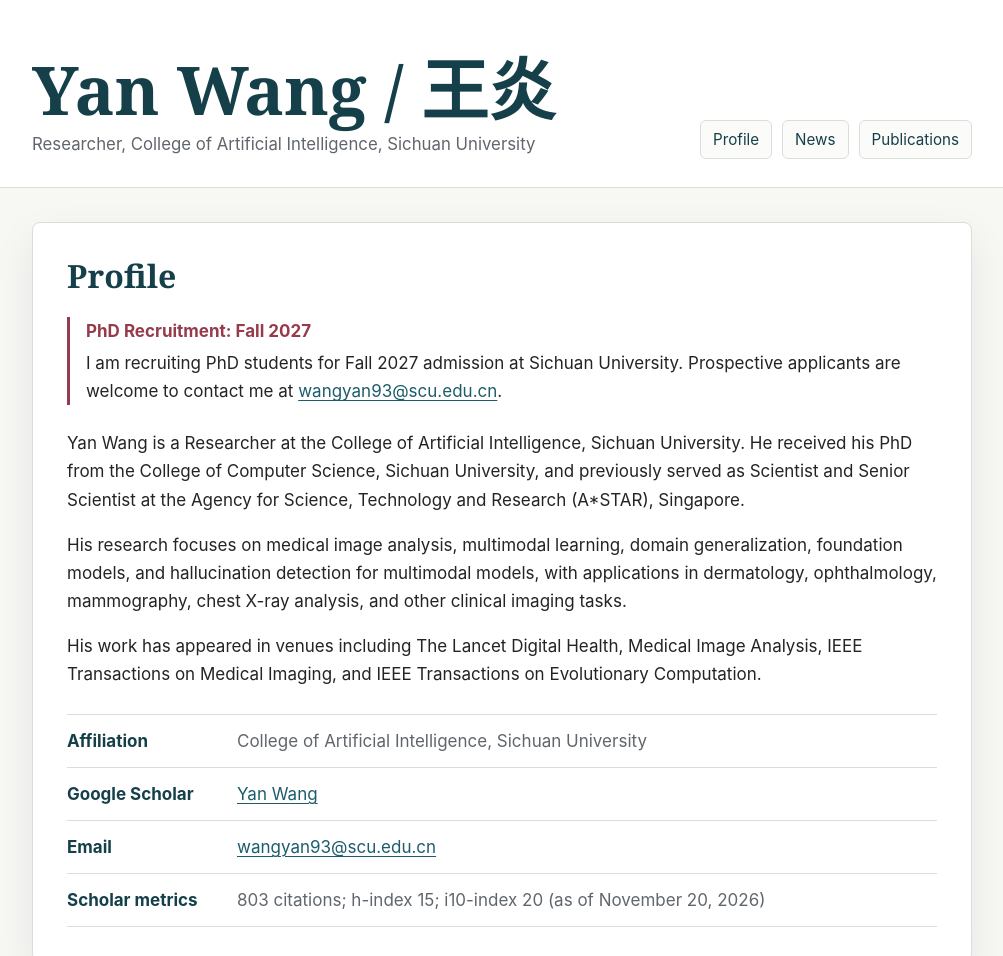
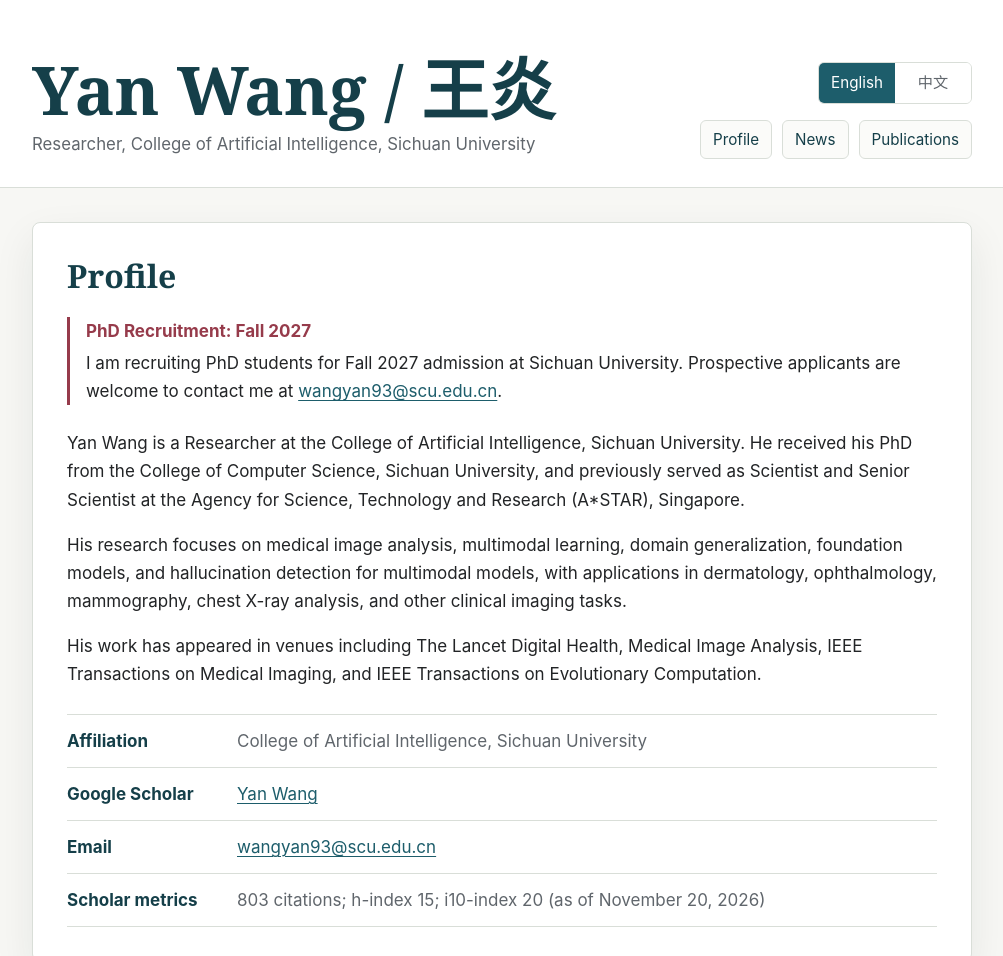
Before and after one commit to wangyan1993-scu/wangyan1993-scu.github.io, a plain HTML site: page index.html in a window 1280 px wide. Shown: the top 956 px of the page, without its empty margins (138-1141 px from the left). Drawn offline with Linux system fonts and the light colour scheme.

Commit message:
Add English and Chinese language switching

```diff
--- a/assets/css/style.css
+++ b/assets/css/style.css
@@ -95,6 +95,52 @@ h2 {
   display: flex;
   flex-wrap: wrap;
   gap: 10px;
+}
+
+.header-controls {
+  display: flex;
+  flex-direction: column;
+  align-items: flex-end;
+  flex-shrink: 0;
+  gap: 16px;
+}
+
+.language-switch {
+  display: inline-flex;
+  border: 1px solid var(--line);
+  border-radius: 6px;
+  overflow: hidden;
+}
+
+.language-switch[hidden] {
+  display: none;
+}
+
+.language-switch button {
+  min-width: 76px;
+  min-height: 40px;
+  border: 0;
+  padding: 6px 12px;
+  background: var(--paper);
+  color: var(--muted);
+  font: inherit;
+  font-size: 0.95rem;
+  cursor: pointer;
+}
+
+.language-switch button[aria-pressed="true"] {
+  background: var(--accent);
+  color: var(--paper);
+}
+
+.language-switch button:hover {
+  text-decoration: underline;
+  text-underline-offset: 3px;
+}
+
+.language-switch button:focus-visible {
+  outline: 2px solid var(--accent-dark);
+  outline-offset: -3px;
 }
 
 .site-nav a {
@@ -253,8 +299,10 @@ h2 {
     padding-top: 38px;
   }
 
-  .site-nav {
+  .header-controls {
+    align-items: flex-start;
     margin-top: 22px;
+    gap: 12px;
   }
 
   .section {
@@ -292,6 +340,7 @@ h2 {
   }
 
   .site-nav,
+  .language-switch,
   .site-footer {
     display: none;
   }
--- /dev/null
+++ b/assets/js/i18n.js
@@ -0,0 +1,143 @@
+(() => {
+  'use strict';
+
+  const storageKey = 'yan-wang-language';
+  const chinese = {
+    subtitle: '四川大学人工智能学院 研究员',
+    profile: '基本资料',
+    news: '论文动态',
+    publications: '发表论文',
+    recruitmentTitle: '博士招生：2027 年秋季入学',
+    recruitmentBody: '现招收 2027 年秋季入学的四川大学博士研究生。欢迎有意申请的同学通过以下邮箱联系我：',
+    sentenceEnd: '。',
+    biography: '王炎，四川大学人工智能学院研究员，博士毕业于四川大学计算机学院，曾任新加坡科技研究局（A*STAR）研究员、高级研究员。',
+    research: '主要从事医学图像分析、多模态学习、领域泛化、基础模型及多模态模型幻觉检测研究，应用场景包括皮肤病学、眼科学、乳腺影像、胸片分析等临床医学影像任务。',
+    venues: '相关成果发表于 The Lancet Digital Health、Medical Image Analysis、IEEE Transactions on Medical Imaging、IEEE Transactions on Evolutionary Computation 等期刊。',
+    affiliationLabel: '工作单位',
+    affiliation: '四川大学人工智能学院',
+    scholar: '谷歌学术',
+    scholarLink: '[谷歌学术]',
+    email: '电子邮箱',
+    metricsLabel: '学术指标',
+    metrics: '引用次数 803；h 指数 15；i10 指数 20（截至 2026 年 11 月 20 日）',
+    corresponding: '* 表示通讯作者。',
+    futureYear: 'Google Scholar 标注为 2027 年，具体发表时间尚待确认。',
+    footer: '© 2026 王炎。最后更新：2026 年 11 月 24 日。',
+    language: '语言',
+    navigation: '主导航',
+    newsList: '可滚动的论文动态列表',
+    publicationsList: '可滚动的发表论文列表',
+  };
+
+  const newsSubjects = {
+    maZDTaKrznsC: 'MerMED-FM 多模态、多疾病医学影像基础模型',
+    e5wmG9Sq2KIC: 'DualFete 半监督医学图像分割方法',
+    bEWYMUwI8FkC: 'UG-HDR 不确定性引导的高动态范围成像',
+    RHpTSmoSYBkC: '面向领域泛化的自适应医学图像分割网络',
+    r0BpntZqJG4C: 'EAUWSeg 弱监督医学图像分割方法',
+    YFjsv_pBGBYC: '跨多族群近视与非近视人群的青光眼检测',
+    NMxIlDl6LWMC: 'V2-Former 胎儿脑室增宽分割与预测方法',
+    TFP_iSt0sucC: '基于控制系统视角的测试时适应方法',
+    'ZeXyd9-uunAC': '用于多标签皮肤病变分类的自适应多模态融合',
+    hC7cP41nSMkC: 'GapMatch 半监督医学图像分割方法',
+    '-f6ydRqryjwC': '中心受累型糖尿病黄斑水肿的多模态人工智能检测',
+    qUcmZB5y_30C: '用于弱监督学习的局部极值映射',
+    mB3voiENLucC: '基于路径平坦性感知优化的单域泛化',
+    hFOr9nPyWt4C: '肺部肿瘤侵袭性的深度学习预测',
+    _kc_bZDykSQC: 'MedNAS 医学图像分析神经架构搜索方法',
+    '4TOpqqG69KYC': '基于几何对应的眼科影像多模态学习',
+    M3ejUd6NZC8C: '结合渐进评估与子种群保留的神经架构搜索',
+    QIV2ME_5wuYC: '用于领域泛化的连续解耦联合空间学习',
+    IWHjjKOFINEC: '大语言模型安全全球挑战赛 Track 1',
+    mVmsd5A6BfQC: '类别感知的测试时训练领域适应',
+    'Wp0gIr-vW9MC': '用于视网膜眼底诊断的代价敏感分布对齐',
+  };
+
+  // Keep the static English document as the fallback and source for switching back.
+  const textNodes = [...document.querySelectorAll('[data-i18n]')].map(element => ({
+    element,
+    key: element.dataset.i18n,
+    english: element.textContent,
+  }));
+  const ariaNodes = [...document.querySelectorAll('[data-i18n-aria]')].map(element => ({
+    element,
+    key: element.dataset.i18nAria,
+    english: element.getAttribute('aria-label'),
+  }));
+  const news = [...document.querySelectorAll('.news-list li')].map(element => {
+    const link = element.querySelector('a');
+    const id = new URL(link.href).searchParams.get('citation_for_view').split(':')[1];
+    return {
+      element,
+      english: [...element.childNodes].map(node => node.cloneNode(true)),
+      link: link.cloneNode(true),
+      time: element.querySelector('time').cloneNode(true),
+      venue: element.querySelector('em')?.cloneNode(true),
+      subject: newsSubjects[id],
+    };
+  });
+  const description = document.querySelector('meta[name="description"]');
+  const englishDescription = description.content;
+  const buttons = [...document.querySelectorAll('[data-language]')];
+  const emailLink = document.querySelector('.recruitment-email');
+
+  function setLanguage(language) {
+    const isChinese = language === 'zh';
+    document.documentElement.lang = isChinese ? 'zh-CN' : 'en';
+    document.title = isChinese ? '王炎 / Yan Wang' : 'Yan Wang / 王炎';
+    description.content = isChinese
+      ? '王炎，四川大学人工智能学院研究员。研究方向包括医学图像分析、多模态学习、领域泛化、基础模型及可信医学人工智能。'
+      : englishDescription;
+
+    for (const { element, key, english } of textNodes) {
+      element.textContent = isChinese ? (chinese[key] ?? english) : english;
+      element.lang = isChinese ? 'zh-CN' : 'en';
+    }
+    for (const { element, key, english } of ariaNodes) {
+      element.setAttribute('aria-label', isChinese ? (chinese[key] ?? english) : english);
+    }
+    for (const item of news) {
+      if (!isChinese || !item.subject) {
+        item.element.replaceChildren(...item.english.map(node => node.cloneNode(true)));
+        continue;
+      }
+      const link = item.link.cloneNode(true);
+      link.textContent = item.subject;
+      const content = [item.time.cloneNode(true), ' 研究成果“', link, '”'];
+      if (item.venue) {
+        const venue = item.venue.cloneNode(true);
+        venue.lang = 'en';
+        content.push('发表于 ', venue, '。');
+      } else {
+        content.push('已作为 arXiv 预印本发布。');
+      }
+      item.element.replaceChildren(...content);
+    }
+    const subject = isChinese ? '2027 年秋季博士招生咨询' : 'Fall 2027 PhD Inquiry';
+    emailLink.href = 'mailto:wangyan93@scu.edu.cn?subject=' + encodeURIComponent(subject);
+    for (const button of buttons) {
+      button.setAttribute('aria-pressed', String(button.dataset.language === language));
+    }
+  }
+
+  for (const button of buttons) {
+    button.addEventListener('click', () => {
+      const language = button.dataset.language;
+      setLanguage(language);
+      try {
+        localStorage.setItem(storageKey, language);
+      } catch {
+        // Language switching also works when browser storage is unavailable.
+      }
+    });
+  }
+
+  let initialLanguage = 'en';
+  try {
+    if (localStorage.getItem(storageKey) === 'zh') initialLanguage = 'zh';
+  } catch {
+    // Retain the English default when storage is blocked.
+  }
+  setLanguage(initialLanguage);
+  document.querySelector('.language-switch').hidden = false;
+})();
--- a/index.html
+++ b/index.html
@@ -6,68 +6,74 @@
     <meta name="description" content="Yan Wang, Researcher at the College of Artificial Intelligence, Sichuan University. Research in medical image analysis, multimodal learning, domain generalization, foundation models, and trustworthy medical AI.">
     <title>Yan Wang / 王炎</title>
     <link rel="stylesheet" href="assets/css/style.css">
+    <script src="assets/js/i18n.js" defer></script>
   </head>
   <body>
     <header class="site-header">
       <div class="container header-inner">
         <div>
           <h1>Yan Wang <span lang="zh-Hans">/ 王炎</span></h1>
-          <p class="subtitle">Researcher, College of Artificial Intelligence, Sichuan University</p>
+          <p class="subtitle" data-i18n="subtitle">Researcher, College of Artificial Intelligence, Sichuan University</p>
         </div>
-        <nav class="site-nav" aria-label="Primary navigation">
-          <a href="#profile">Profile</a>
-          <a href="#news">News</a>
-          <a href="#publications">Publications</a>
-        </nav>
+        <div class="header-controls">
+          <div class="language-switch" role="group" aria-label="Language" data-i18n-aria="language" hidden>
+            <button type="button" data-language="en" lang="en" aria-pressed="true">English</button>
+            <button type="button" data-language="zh" lang="zh-CN" aria-pressed="false">中文</button>
+          </div>
+          <nav class="site-nav" aria-label="Primary navigation" data-i18n-aria="navigation">
+            <a href="#profile" data-i18n="profile">Profile</a>
+            <a href="#news" data-i18n="news">News</a>
+            <a href="#publications" data-i18n="publications">Publications</a>
+          </nav>
+        </div>
       </div>
     </header>
 
     <main class="container">
       <section id="profile" class="section">
-        <h2>Profile</h2>
+        <h2 data-i18n="profile">Profile</h2>
         <p class="recruitment-notice">
-          <strong>PhD Recruitment: Fall 2027</strong>
-          I am recruiting PhD students for Fall 2027 admission at Sichuan University.
-          Prospective applicants are welcome to contact me at
-          <a href="mailto:wangyan93@scu.edu.cn?subject=Fall%202027%20PhD%20Inquiry">wangyan93@scu.edu.cn</a>.
+          <strong data-i18n="recruitmentTitle">PhD Recruitment: Fall 2027</strong>
+          <span data-i18n="recruitmentBody">I am recruiting PhD students for Fall 2027 admission at Sichuan University. Prospective applicants are welcome to contact me at</span>
+          <a class="recruitment-email" href="mailto:wangyan93@scu.edu.cn?subject=Fall%202027%20PhD%20Inquiry">wangyan93@scu.edu.cn</a><span data-i18n="sentenceEnd">.</span>
         </p>
-        <p>
+        <p data-i18n="biography">
           Yan Wang is a Researcher at the College of Artificial Intelligence,
           Sichuan University. He received his PhD from the College of Computer
           Science, Sichuan University, and previously served as Scientist and
           Senior Scientist at the Agency for Science, Technology and Research
           (A*STAR), Singapore.
         </p>
-        <p>
+        <p data-i18n="research">
           His research focuses on medical image analysis, multimodal learning,
           domain generalization, foundation models, and hallucination detection
           for multimodal models, with applications in dermatology, ophthalmology,
           mammography, chest X-ray analysis, and other clinical imaging tasks.
         </p>
-        <p>His work has appeared in venues including The Lancet Digital Health, Medical Image Analysis, IEEE Transactions on Medical Imaging, and IEEE Transactions on Evolutionary Computation.</p>
+        <p data-i18n="venues">His work has appeared in venues including The Lancet Digital Health, Medical Image Analysis, IEEE Transactions on Medical Imaging, and IEEE Transactions on Evolutionary Computation.</p>
         <dl class="profile-list">
           <div>
-            <dt>Affiliation</dt>
-            <dd>College of Artificial Intelligence, Sichuan University</dd>
+            <dt data-i18n="affiliationLabel">Affiliation</dt>
+            <dd data-i18n="affiliation">College of Artificial Intelligence, Sichuan University</dd>
           </div>
           <div>
-            <dt>Google Scholar</dt>
+            <dt data-i18n="scholar">Google Scholar</dt>
             <dd><a href="https://scholar.google.com/citations?user=SpPZ8l4AAAAJ&amp;hl=en">Yan Wang</a></dd>
           </div>
           <div>
-            <dt>Email</dt>
+            <dt data-i18n="email">Email</dt>
             <dd><a href="mailto:wangyan93@scu.edu.cn">wangyan93@scu.edu.cn</a></dd>
           </div>
           <div>
-            <dt>Scholar metrics</dt>
-            <dd>803 citations; h-index 15; i10-index 20 (as of November 20, 2026)</dd>
+            <dt data-i18n="metricsLabel">Scholar metrics</dt>
+            <dd data-i18n="metrics">803 citations; h-index 15; i10-index 20 (as of November 20, 2026)</dd>
           </div>
         </dl>
       </section>
 
       <section id="news" class="section">
-        <h2>News</h2>
-        <div class="scroll-panel news-panel" tabindex="0" aria-label="Scrollable news list">
+        <h2 data-i18n="news">News</h2>
+        <div class="scroll-panel news-panel" tabindex="0" aria-label="Scrollable news list" data-i18n-aria="newsList">
           <ul class="news-list">
             <li><time datetime="2026">[2026]</time> Our work on <a href="https://scholar.google.com/citations?view_op=view_citation&amp;hl=en&amp;user=SpPZ8l4AAAAJ&amp;citation_for_view=SpPZ8l4AAAAJ:maZDTaKrznsC">MerMED-FM</a> was published in <em>The Lancet Digital Health</em>.</li>
             <li><time datetime="2026">[2026]</time> Our work on <a href="https://scholar.google.com/citations?view_op=view_citation&amp;hl=en&amp;user=SpPZ8l4AAAAJ&amp;citation_for_view=SpPZ8l4AAAAJ:e5wmG9Sq2KIC">DualFete</a> was published in <em>Proceedings of the AAAI Conference on Artificial Intelligence</em>.</li>
@@ -96,17 +102,17 @@
 
       <section id="publications" class="section">
         <h2>
-          Publications
-          <a class="heading-link" href="https://scholar.google.com/citations?user=SpPZ8l4AAAAJ&amp;hl=en">[Google Scholar]</a>
+          <span data-i18n="publications">Publications</span>
+          <a class="heading-link" data-i18n="scholarLink" href="https://scholar.google.com/citations?user=SpPZ8l4AAAAJ&amp;hl=en">[Google Scholar]</a>
         </h2>
-        <p class="publication-note">* Corresponding author.</p>
-        <div class="scroll-panel publications-panel" tabindex="0" aria-label="Scrollable publications list">
-          <ul class="publication-list">
+        <p class="publication-note" data-i18n="corresponding">* Corresponding author.</p>
+        <div class="scroll-panel publications-panel" tabindex="0" aria-label="Scrollable publications list" data-i18n-aria="publicationsList">
+          <ul class="publication-list" lang="en">
             <li>
               Y Huang, J Zhang, L Zhang, <strong>Y Wang</strong>, J Wu, Z Shi, R Gao, Y Guo, C Liu, et al.
               <span><a href="https://scholar.google.com/citations?view_op=view_citation&amp;hl=en&amp;user=SpPZ8l4AAAAJ&amp;citation_for_view=SpPZ8l4AAAAJ:blknAaTinKkC">Robust and Efficient Neural Architecture Design via Implicit Euler Explicitization</a>.</span>
               <cite>International Journal of Neural Systems 37 (03), 2750014, 2027.</cite>
-              <small>Scholar lists 2027; publication timing is unconfirmed.</small>
+              <small data-i18n="futureYear">Scholar lists 2027; publication timing is unconfirmed.</small>
             </li>
             <li>
               Y Zhou, CWN Quek, J Zhou, <strong>Y Wang</strong>, Y Bai, L Gutierrez, Y Ke, J Yao, et al.
@@ -310,7 +316,7 @@
 
     <footer class="site-footer">
       <div class="container">
-        <p>&copy; 2026 Yan Wang. Last updated November 24, 2026.</p>
+        <p data-i18n="footer">&copy; 2026 Yan Wang. Last updated November 24, 2026.</p>
       </div>
     </footer>
   </body>
```
Also changed, not shown: 1 other file.
